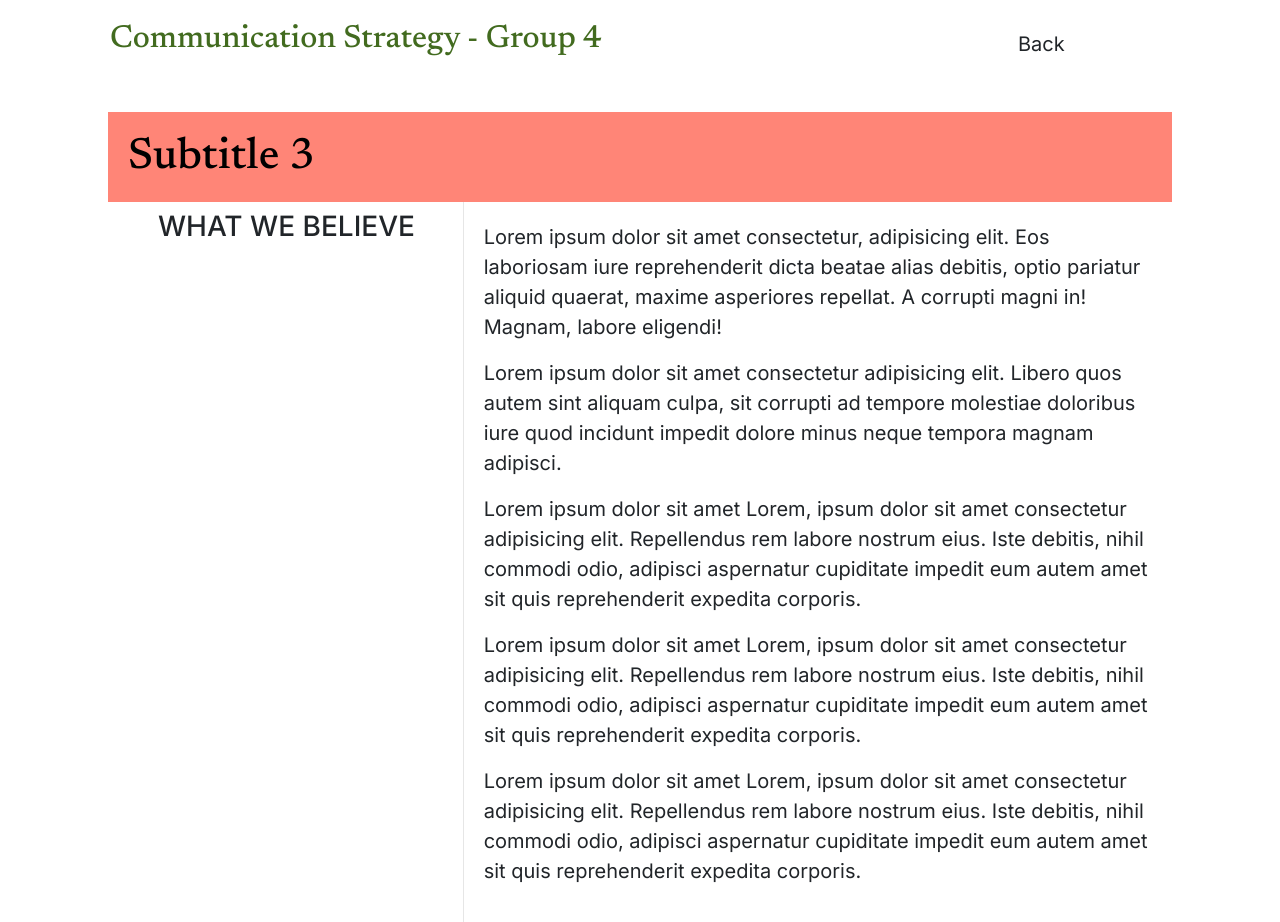
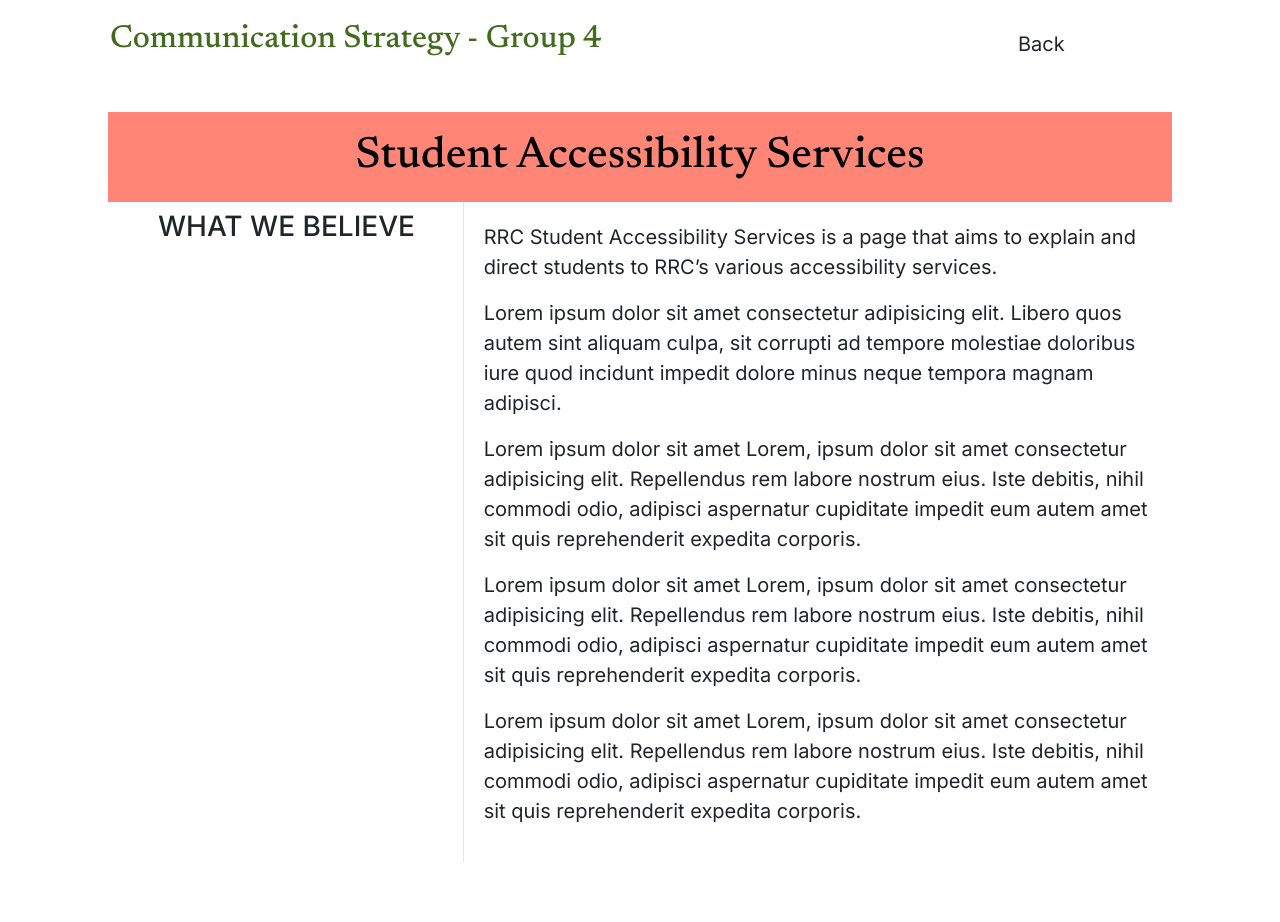
Before and after one commit to EdanBandoot/communications-deliverable, a plain HTML site: page deliverable-group 4/page3.html in a window 1280 px wide. After the commit the page ends 862 px from the top, so only its background shows below. Drawn offline with Linux system fonts and the light colour scheme.

Commit message:
added some css for page 3

```diff
--- a/deliverable-group 4/css/style.css
+++ b/deliverable-group 4/css/style.css
@@ -7,7 +7,7 @@
     max-width: 1440px;
 }
 
-.container-md>div {
+    .container-md > div {
         margin-left: 96px;
         margin-right: 96px;
     }
@@ -17,7 +17,7 @@
         padding: 20px 14px;
     }
 
-#header>div>div.col-md-2.col-md-offset-4>a {
+#header > div > div.col-md-2.col-md-offset-4 > a {
     margin-top: 10px;
 }
 
@@ -61,7 +61,6 @@
 
 .container-md #subject_1 {
     background-color: #FFC700;
-
 }
 
 #subject_1 {
@@ -86,7 +85,6 @@
     height: 400px;
     margin: 50px 0;
     border-radius: 30px;
-
     transition: transform r0.5s ease;
     overflow: hidden;
 }
@@ -98,11 +96,11 @@
 }
 
 
-#content>div:hover {
+#content > div:hover {
     transform: scale(1.1);
 }
 
-#content>div a {
+#content > div a {
     display: block;
     width: 100%;
     height: 100%;
@@ -148,7 +146,6 @@
 
 .back {
     font-family: "Inter", sans-serif;
-
 }
 
 @media (max-width: 992px) {
@@ -161,3 +158,18 @@
         display: none;
     }
 }
+
+div div #studentAccessH3 {
+    display: inline;
+    width: 100%;
+    margin: 0;
+    position: absolute;
+    top: 50%;
+    left: 50%;
+    transform: translate(-50%, -50%);
+}
+
+#subject_3 {
+    text-align: center;
+    position: relative;
+}
--- a/deliverable-group 4/page3.html
+++ b/deliverable-group 4/page3.html
@@ -30,9 +30,11 @@
         </div>
         <div class="row">
             <div class="col-md-12 subject" id="subject_3">
-        <div class="col-md-6">
-          <h3>Subtitle 3 </h3>
-        </div>
+
+                <h3 id="studentAccessH3">
+                    Student Accessibility Services
+                </h3>
+
             </div>
         </div>
         <div class="row align-items-stretch">
@@ -40,20 +42,28 @@
                 <h3>WHAT WE BELIEVE</h3>
             </div>
             <div class="col-md-8 article">
-        <p>Lorem ipsum dolor sit amet consectetur, adipisicing elit. Eos laboriosam iure reprehenderit dicta beatae
-          alias debitis, optio pariatur aliquid quaerat, maxime asperiores repellat. A corrupti magni in! Magnam, labore
-          eligendi!</p>
-        <p>Lorem ipsum dolor sit amet consectetur adipisicing elit. Libero quos autem sint aliquam culpa, sit corrupti
-          ad tempore molestiae doloribus iure quod incidunt impedit dolore minus neque tempora magnam adipisci.</p>
-        <p>Lorem ipsum dolor sit amet Lorem, ipsum dolor sit amet consectetur adipisicing elit. Repellendus rem labore
+                <p>
+                    RRC Student Accessibility Services is a page that aims to explain and direct students to RRC’s various accessibility services.
+                </p>
+                <p>
+                    Lorem ipsum dolor sit amet consectetur adipisicing elit. Libero quos autem sint aliquam culpa, sit corrupti
+                    ad tempore molestiae doloribus iure quod incidunt impedit dolore minus neque tempora magnam adipisci.
+                </p>
+                <p>
+                    Lorem ipsum dolor sit amet Lorem, ipsum dolor sit amet consectetur adipisicing elit. Repellendus rem labore
                     nostrum eius. Iste debitis, nihil commodi odio, adipisci aspernatur cupiditate impedit eum autem amet sit quis
-          reprehenderit expedita corporis.</p>
-        <p>Lorem ipsum dolor sit amet Lorem, ipsum dolor sit amet consectetur adipisicing elit. Repellendus rem labore
+                    reprehenderit expedita corporis.
+                </p>
+                <p>
+                    Lorem ipsum dolor sit amet Lorem, ipsum dolor sit amet consectetur adipisicing elit. Repellendus rem labore
                     nostrum eius. Iste debitis, nihil commodi odio, adipisci aspernatur cupiditate impedit eum autem amet sit quis
-          reprehenderit expedita corporis.</p>
-        <p>Lorem ipsum dolor sit amet Lorem, ipsum dolor sit amet consectetur adipisicing elit. Repellendus rem labore
+                    reprehenderit expedita corporis.
+                </p>
+                <p>
+                    Lorem ipsum dolor sit amet Lorem, ipsum dolor sit amet consectetur adipisicing elit. Repellendus rem labore
                     nostrum eius. Iste debitis, nihil commodi odio, adipisci aspernatur cupiditate impedit eum autem amet sit quis
-          reprehenderit expedita corporis.</p>
+                    reprehenderit expedita corporis.
+                </p>
 
             </div>
         </div>
```
Lines whose indentation alone changed are shown as unchanged.
